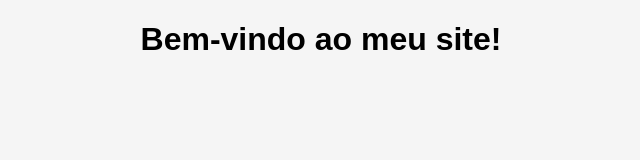
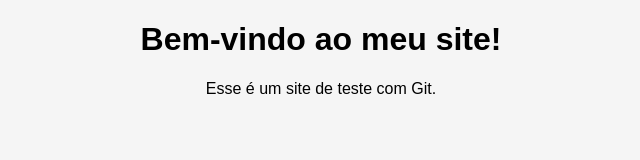
Before and after one commit to FelipeLan/projeto-html, a plain HTML site: page index.html in a window 1280 px wide. Shown: the whole page, without its empty margins (319-959 px from the left). Drawn offline with Linux system fonts and the light colour scheme.

Commit message:
feat: adicionando parágrafo de descrição

```diff
--- a/index.html
+++ b/index.html
@@ -7,5 +7,6 @@
 </head>
 <body>
   <h1>Bem-vindo ao meu site!</h1>
+  <p>Esse é um site de teste com Git.</p>
 </body>
 </html>
```
